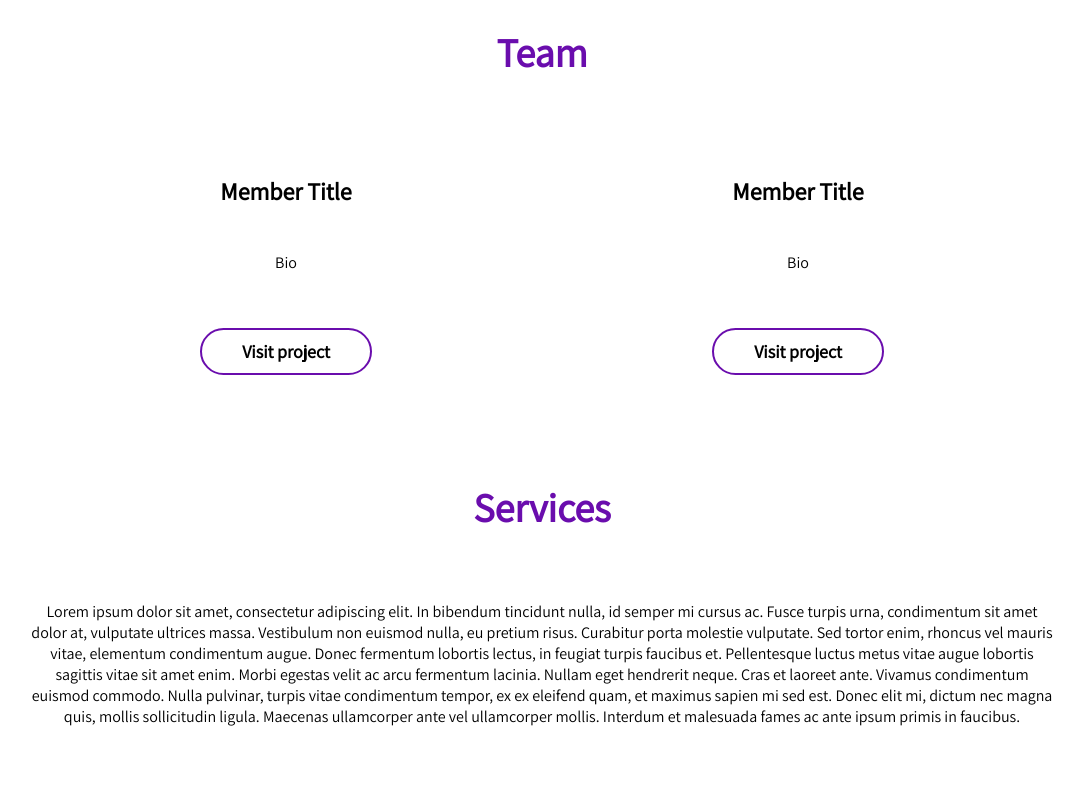
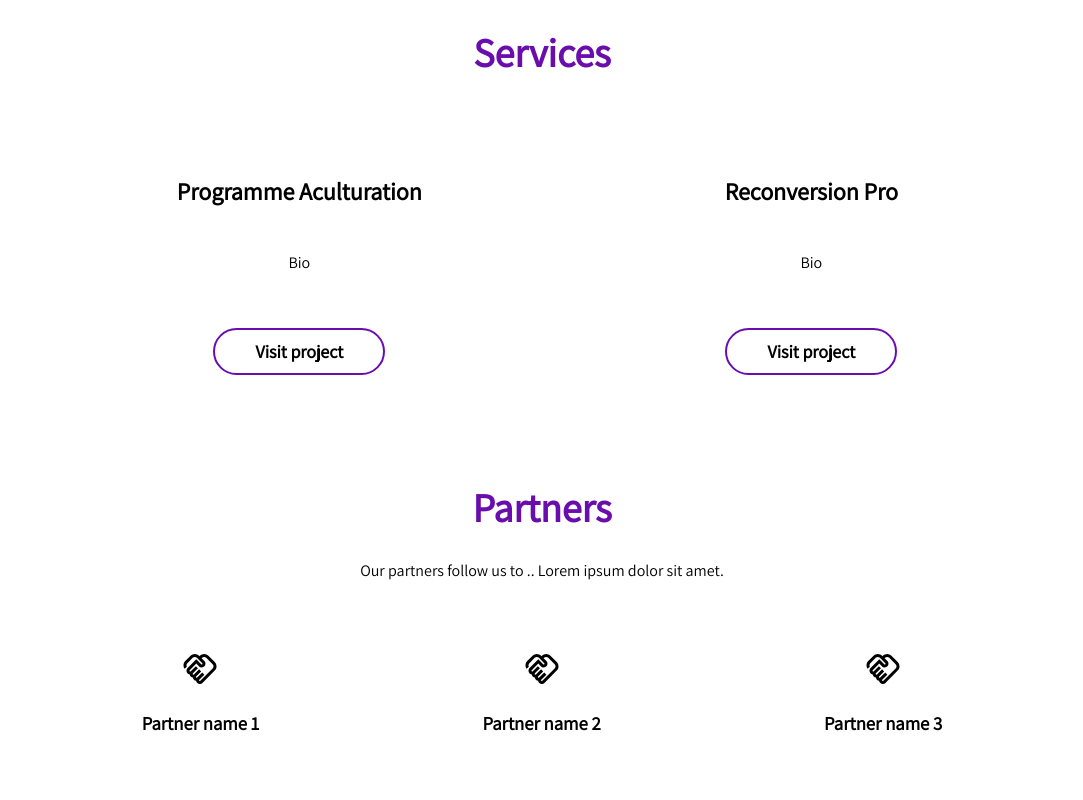
Before and after one commit to AxelMGit/Web3-Vitrine, a plain HTML site: page index.html in a window 1280 px wide. Shown: the part 1140-1940 px from the top of the page, without its empty margins (98-1181 px from the left). Drawn offline with nearby package versions, Linux system fonts and the light colour scheme.

Commit message:
-  Website restructuration - Navbar updating - Partners section add
Co-authored-by: Erwan Poiré <poire.erwan2005@gmail.com>

```diff
--- a/index.css
+++ b/index.css
@@ -121,6 +121,20 @@ body,html {
     text-align: center;
 }
 
+#partners p {
+    text-align: center;
+}
+
+#partners-list {
+    display: flex;
+    justify-content: space-around;
+    margin-top: 20px;
+}
+
+#partners-list div img {
+    height: 40%;
+}
+
 #team-members {
     display: flex;
     justify-content: space-around;
@@ -135,6 +149,19 @@ body,html {
     text-align: center;
 }
 
+#services-list {
+    display: flex;
+    justify-content: space-around;
+    margin-top: 20px;
+}
+
+#services-list h2 {
+    text-align: center;
+}
+
+#services-list div {
+    text-align: center;
+}
 
 #skills {
     margin:4vh 0px !important;
--- a/index.html
+++ b/index.html
@@ -10,7 +10,7 @@
     <link rel="stylesheet" href="https://use.fontawesome.com/releases/v5.7.1/css/all.css" integrity="sha384-fnmOCqbTlWIlj8LyTjo7mOUStjsKC4pOpQbqyi7RrhN7udi9RwhKkMHpvLbHG9Sr" crossorigin="anonymous">
     <link rel="stylesheet" href="index.css">
 
-    <!-- A retirer lors de la mise en prod (désactivation de la mise en cache pour voir les edits css en direct)-->
+    <!-- A retirer lors de la mise en prod (desactivation de la mise en cache pour voir les edits css en direct)-->
     <meta http-equiv="Cache-Control" content="no-cache, no-store, must-revalidate" />
     <meta http-equiv="Pragma" content="no-cache" />
     <meta http-equiv="Expires" content="0" />
@@ -18,16 +18,20 @@
     <!--  ------------------------------------ -->
 </head>
 <body>
-    <div id="loading">
+    <!--<div id="loading">
         <div id="spinner"></div>
-    </div>
+    </div>-->
+
+
     <div id="header" class="animated slideInDown" style="animation-delay:1.8s;">
 
     <div id="links">
         <a href="#about">A propos</a>
-        <a href="#team">Equipe</a>
+        <a href="#services">Services</a>
+        <a href="#partners">Partners</a>
         <a id="title">OneWeb3</a>
-        <a href="#services">Services</a>
+        <a href="" target="_blank">Blank</a>
+        <a href="#team">Team</a>
         <a href="#contact">Contact</a>
     </div>
     </div>
@@ -52,36 +56,70 @@
                  </div>
              </div>
 
-              <div id="team">
-                 <h1>Team</h1>
+             <div id="services">
+                <h1>Services</h1>
 
-                <div id="team-members">
+                <div id="services-list">
 
                     <div>
-                        <h2>Member Title</h2>
+
+                        <h2>Programme Aculturation</h2>
+
                         <div>Bio</div>
-                        <button class="btn_one">Visit project</button>
+
+                        <a href="" target="_blank"><button class="btn_one">Visit project</button></a>
+
                     </div>
 
                     <div>
-                        <h2>Member Title</h2>
+
+                        <h2>Reconversion Pro</h2>
+
                         <div>Bio</div>
-                        <button class="btn_one">Visit project</button>
+
+                        <a href="" target="_blank"><button class="btn_one" href="_blank">Visit project</button></a>
+
                     </div>
-
-                </div>
-
-             </div>
-
-             <div id="services">
-                <h1>Services</h1>
-                <div>
-                       <p>
-                           Lorem ipsum dolor sit amet, consectetur adipiscing elit. In bibendum tincidunt nulla, id semper mi cursus ac. Fusce turpis urna, condimentum sit amet dolor at, vulputate ultrices massa. Vestibulum non euismod nulla, eu pretium risus. Curabitur porta molestie vulputate. Sed tortor enim, rhoncus vel mauris vitae, elementum condimentum augue. Donec fermentum lobortis lectus, in feugiat turpis faucibus et. Pellentesque luctus metus vitae augue lobortis sagittis vitae sit amet enim. Morbi egestas velit ac arcu fermentum lacinia. Nullam eget hendrerit neque. Cras et laoreet ante. Vivamus condimentum euismod commodo. Nulla pulvinar, turpis vitae condimentum tempor, ex ex eleifend quam, et maximus sapien mi sed est. Donec elit mi, dictum nec magna quis, mollis sollicitudin ligula. Maecenas ullamcorper ante vel ullamcorper mollis. Interdum et malesuada fames ac ante ipsum primis in faucibus.
-                       </p>
                 </div>
             </div>
 
+            <div id="partners">
+                <h1>Partners</h1>
+
+                <p>Our partners follow us to .. Lorem ipsum dolor sit amet.</p>
+
+               <div id="partners-list">
+                    <div>
+                        <img src="/images/icons/partners-ico.svg">
+                        <h3>Partner name 1</h3>
+                    </div>
+                    <div>
+                        <img src="/images/icons/partners-ico.svg">
+                        <h3>Partner name 2</h3>
+                    </div>
+                    <div>
+                        <img src="/images/icons/partners-ico.svg">
+                        <h3>Partner name 3</h3>
+                    </div>
+               </div>
+            </div>
+
+            <div id="team">
+                <h1>Team</h1>
+               <div id="team-members">
+                <div>
+                    <h2>Member Title</h2>
+                    <div>Bio</div>
+                    <button class="btn_one">Visit project</button>
+                </div>
+                <div>
+                    <h2>Member Title</h2>
+                    <div>Bio</div>
+                    <button class="btn_one">Visit project</button>
+                </div>
+            </div>
+
+            </div>
               <div id="contact">
                  <h1>Contact</h1>
 
```
Also changed, not shown: images/icons/partners-ico.svg (added).
